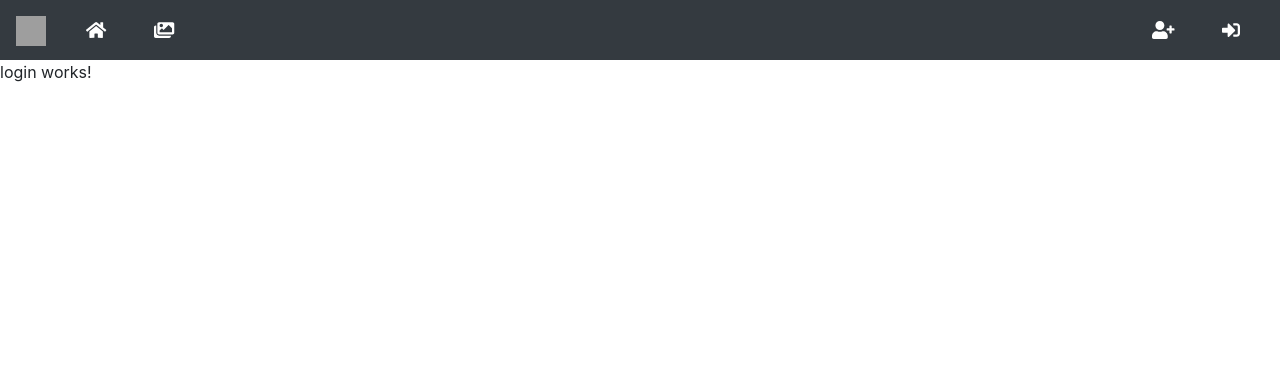
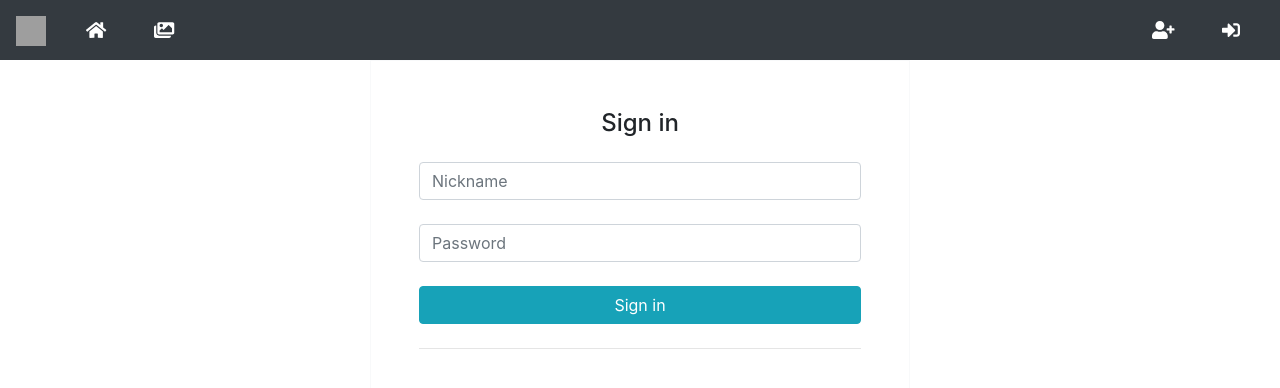
Before and after one commit to MightyNox/MemeHell, an Angular app: page /login in a window 1280 px wide. Shown: the top 388 px of the page. Built offline with nearby package versions, Linux system fonts and the light colour scheme; grey boxes are pictures that could not be loaded.

Commit message:
Add login page

```diff
--- a/src/app/auth/login/login.component.html
+++ b/src/app/auth/login/login.component.html
@@ -1 +1,25 @@
-<p>login works!</p>
+<div class="container">
+
+  <div class="row">
+    <div class="col-md-3"></div>
+
+    <div class="col-md-6">
+      <form [formGroup]="loginForm" (ngSubmit)="login()" class="text-center border border-light p-5">
+
+        <p class="h4 mb-4">Sign in</p>
+
+        <input type="text" formControlName="nickname" class="form-control mb-4" placeholder="Nickname">
+        <input type="password" formControlName="password" class="form-control mb-4" placeholder="Password">
+
+        <button class="btn btn-info my-4 btn-block" type="submit">Sign in</button>
+
+        <hr>
+
+      </form>
+    </div>
+
+    <div class="col-md-3"></div>
+
+  </div>
+
+</div>
--- a/src/app/auth/login/login.component.ts
+++ b/src/app/auth/login/login.component.ts
@@ -1,4 +1,12 @@
 import {Component, OnInit} from '@angular/core';
+import {FormBuilder, FormGroup, Validators} from '@angular/forms';
+import {HttpClient} from '@angular/common/http';
+import {Router} from '@angular/router';
+
+export interface Credentials {
+  username: string;
+  password: string;
+}
 
 @Component({
   selector: 'app-login',
@@ -7,9 +15,33 @@ import {Component, OnInit} from '@angular/core';
 })
 export class LoginComponent implements OnInit {
 
-  constructor() {
+  loginForm: FormGroup;
+
+  constructor(private readonly formBuilder: FormBuilder,
+              private readonly http: HttpClient,
+              private readonly router: Router) {
   }
 
   ngOnInit(): void {
+    this.loginForm = this.formBuilder.group({
+      nickname: ['', [Validators.required, Validators.min(3)]],
+      password: ['', [Validators.required, Validators.min(5)]],
+    });
+  }
+
+  async login() {
+    if (!this.loginForm.valid) {
+      return;
+    }
+
+    const formValues = this.loginForm.value;
+    const credentials: Credentials = {
+      username: formValues.nickname,
+      password: formValues.password,
+    };
+
+    const url = '/api/users/auth';
+    await this.http.post(url, credentials).toPromise();
+    await this.router.navigate(['home']);
   }
 }
--- a/src/app/auth/register/register.component.ts
+++ b/src/app/auth/register/register.component.ts
@@ -1,5 +1,5 @@
 import {Component, OnInit} from '@angular/core';
-import {FormBuilder, Validators} from '@angular/forms';
+import {FormBuilder, FormGroup, Validators} from '@angular/forms';
 import {HttpClient} from '@angular/common/http';
 import {Router} from '@angular/router';
 
@@ -19,7 +19,7 @@ export interface User {
 })
 export class RegisterComponent implements OnInit {
 
-  registerForm;
+  registerForm: FormGroup;
 
   constructor(private readonly formBuilder: FormBuilder,
               private readonly http: HttpClient,
```
